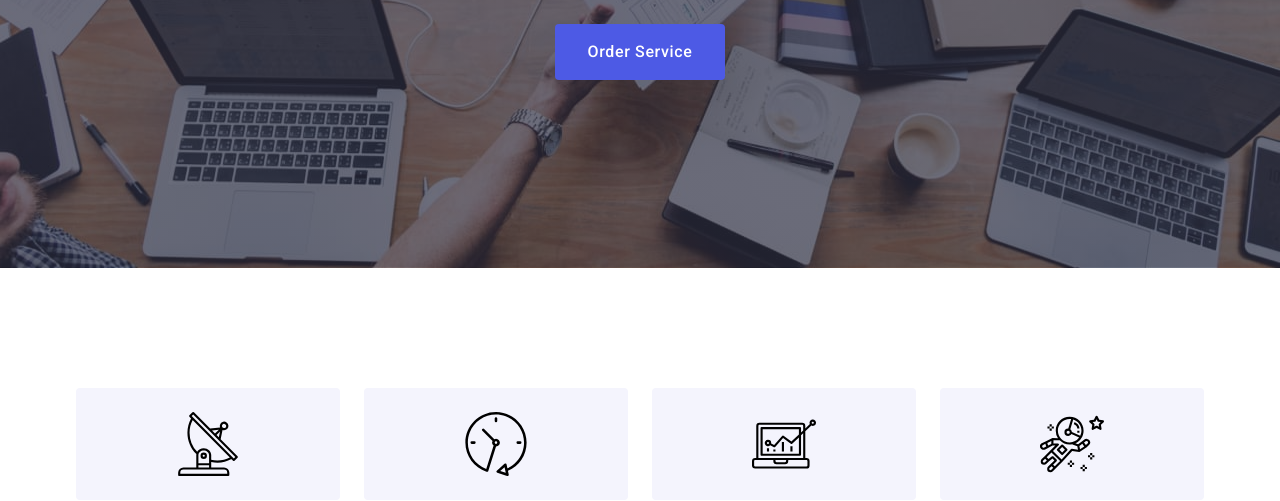
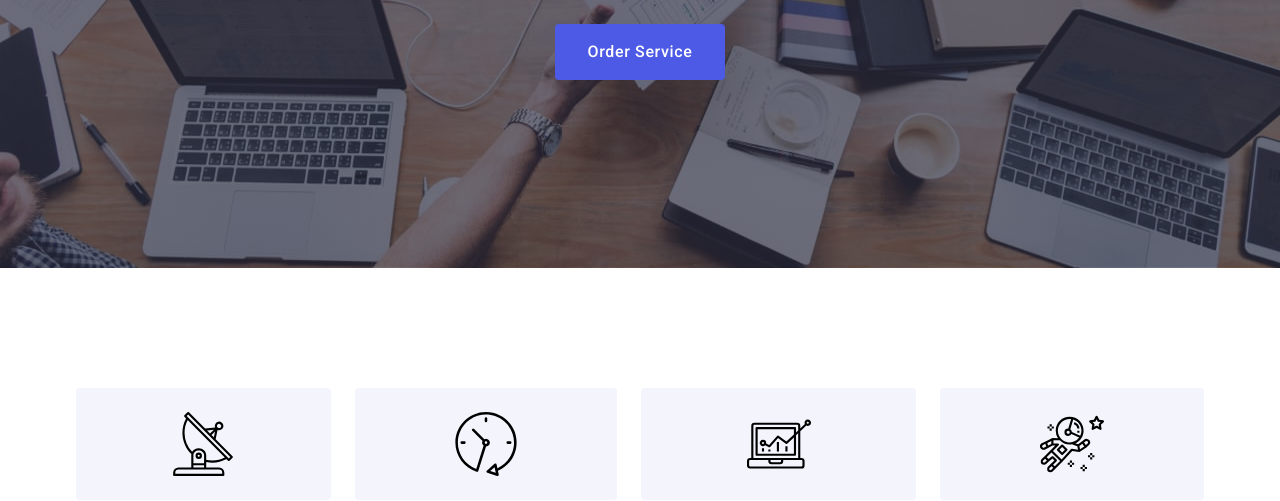
Before and after one commit to OlgaSld/goit-markup-hw-04, a plain HTML site: page index.html in a window 1280 px wide. Shown: the part 405-906 px from the top of the page. Drawn offline with nearby package versions, Linux system fonts and the light colour scheme.

Commit message:
update_hw4

```diff
--- a/css/styles.css
+++ b/css/styles.css
@@ -253,16 +253,6 @@ body {
 
 .feutures-list {
     display: flex;
-    width: 264px;
-    height: 224px;
-}
-
-.feutures-item {
-    display: block;
-    content: "";
-    height: 112px;
-    background: var(--backround-light);
-    border-radius: 4px;
 }
 
 .feutures-item:not(:last-child) {
@@ -275,9 +265,16 @@ body {
 }
 
 .feutures-icon {
-    padding: 24px 100px;
+    display: flex;
+    justify-content: center;
+    align-items: center;
+    margin-bottom: 24px;
+    height: 112px;
+    background: var(--backround-light);
+    border-radius: 4px;
     background-position: center center;
-}
+    }
+
 /* ============================== /FEUTURES ========================== */
 
 /* ============================== PROJECTS =========================== */
```
